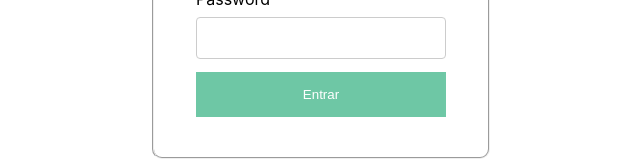
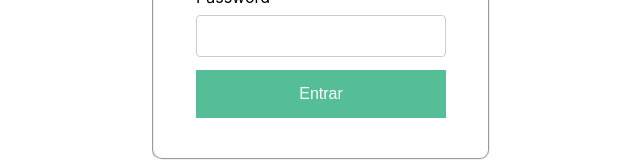
Before and after one commit to lramos33/project-trybe-wallet, a React (Create React App) app: page / in a window 1280 px wide. Shown: the part 493-661 px from the top of the page, without its empty margins (319-959 px from the left). Built offline with nearby package versions, Linux system fonts and the light colour scheme.

Commit message:
add style

```diff
--- a/src/App.css
+++ b/src/App.css
@@ -41,15 +41,17 @@
 #login-page-enter-button {
   width: 250px;
   margin-top: 5px;
+  font-size: 16px;
   background-color: rgba(15,163,107,255);
   border: none;
   color: white;
   padding: 15px 32px;
   text-align: center;
+  cursor: pointer;
 }
 
 #login-page-enter-button:disabled {
-  opacity: 0.6;
+  opacity: 0.7;
   cursor: not-allowed;
 }
 
```
